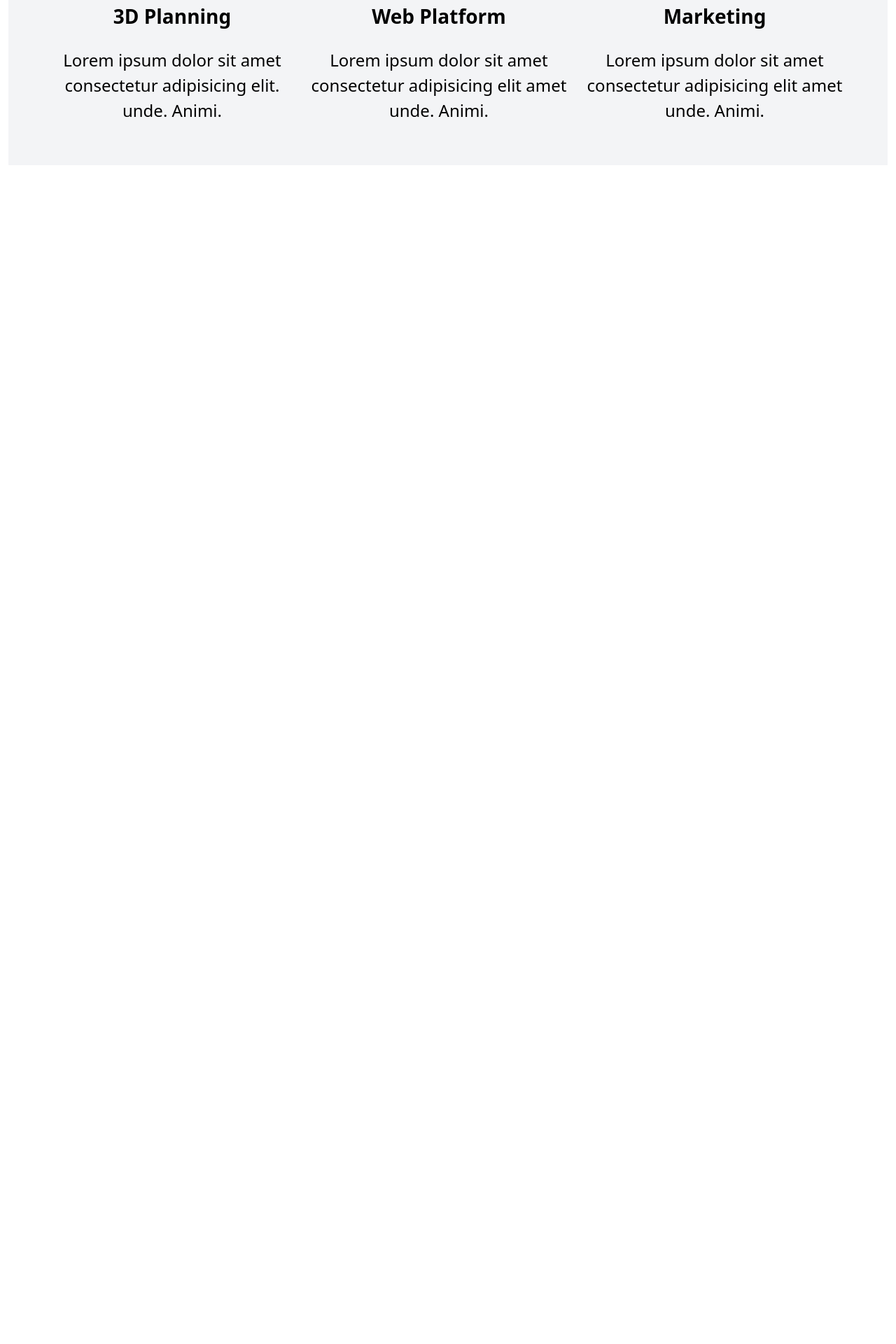
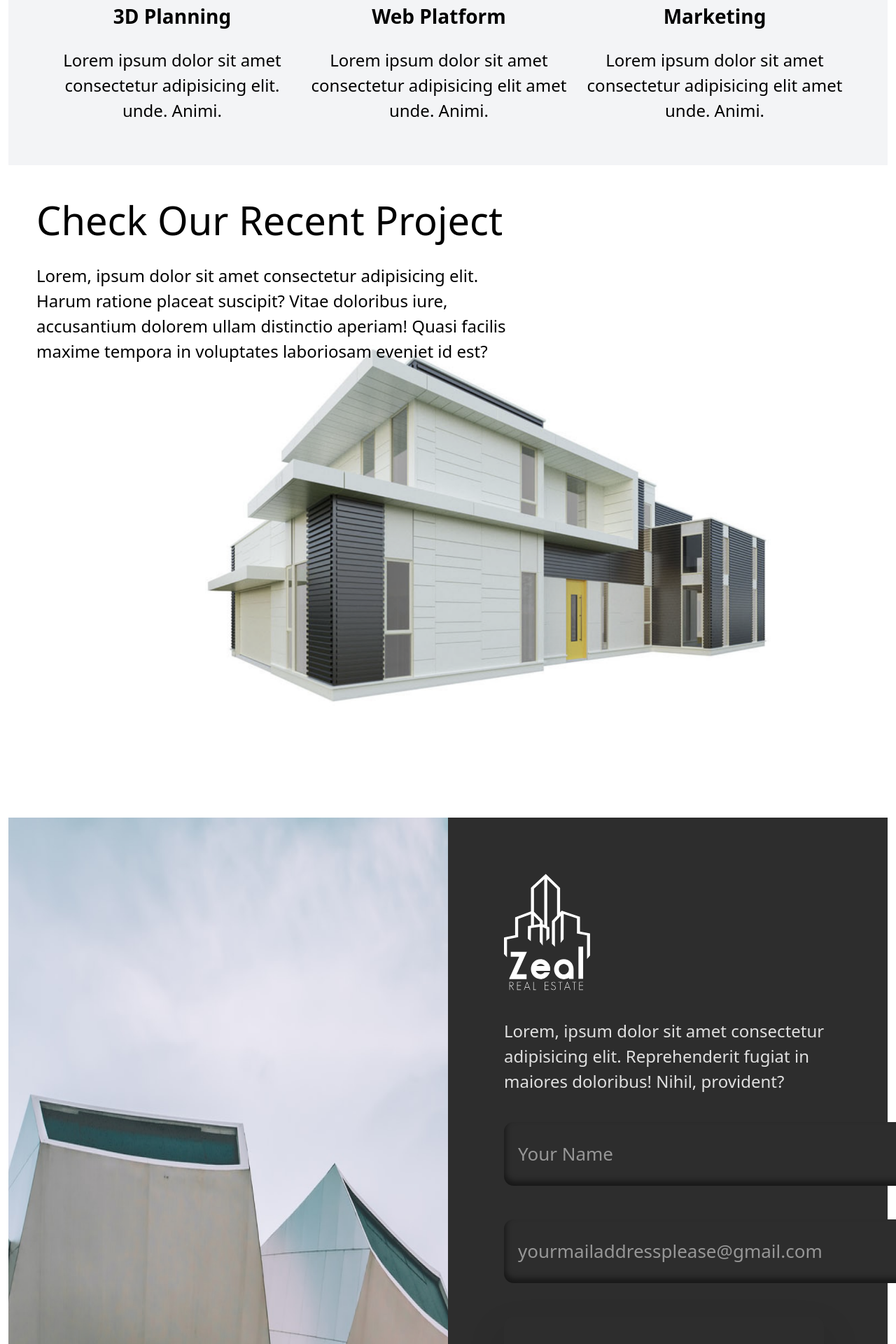
Before and after one commit to PAMMY100/restaurant, a Next.js app: page / in a window 1280 px wide. Shown: the part 5997-7917 px from the top of the page at 70% size. Before the commit the page ends 6245 px from the top, so only its background shows below. Built offline with nearby package versions, Linux system fonts and the light colour scheme.

Commit message:
homepage  80% ready

```diff
--- a/app/(root)/page.tsx
+++ b/app/(root)/page.tsx
@@ -1,11 +1,14 @@
 import About from '@/components/About'
 import AdvertArea from '@/components/AdvertArea'
 import Companies from '@/components/Companies'
+import Contact from '@/components/Contact'
 import Filter from '@/components/Filter'
 import Hero from '@/components/Hero'
 import Localities from '@/components/Localities'
+import RecentProject from '@/components/RecentProject'
 import Steps from '@/components/Steps'
 import Whatwedo from '@/components/Whatwedo'
+
 import React from 'react'
 
 const Home = () => {
@@ -19,6 +22,8 @@ const Home = () => {
         <Localities />
         <About/>
         <Whatwedo />
+        <RecentProject />
+        <Contact />
     </div>
   )
 }
--- /dev/null
+++ b/components/Contact.tsx
@@ -0,0 +1,36 @@
+import Image from "next/image";
+import { footerImg, footerLogo, footArr } from "@/public/assets/Icon";
+
+
+const Contact = () => {
+
+  return (
+    <div className="flex h-[1080px]">
+      <div className="w-[60%] h-full">
+        <Image src={footerImg} alt="footer image" className="w-[100%] h-full"/>
+      </div>
+      <div className="bg-[#2D2D2D] w-[50%] p-20">
+        <div className="flex flex-col gap-10">
+          <Image src={footerLogo} alt="zeal image"/>
+          <p className="text-[24px] text-[#E0E0E0]">Lorem, ipsum dolor sit amet consectetur adipisicing elit. Reprehenderit fugiat in  maiores doloribus! Nihil, provident?</p>
+        </div>
+        <form action="" className="flex flex-col gap-12 h-fit mt-10">
+          <input
+            type="text"
+            name="name"
+            placeholder="Your Name"
+            className="bg-[#2D2D2D] w-[634px] h-[91px] rounded-[14px] p-5 text-[26px] text-white outline-none focus:outline-none shadow-[inset_2px_-6px_8px_rgba(0,0,0,0.5)]"
+            />
+          <input
+            type="email"
+            name="email" placeholder="yourmailaddressplease@gmail.com"
+            className="bg-[#2D2D2D] w-[634px] h-[91px] rounded-[14px] p-5 text-[26px] text-white outline-none focus:outline-none shadow-[inset_2px_-6px_8px_rgba(0,0,0,0.5)]"
+          />
+          <button className="bg-[#2D2D2D] text-[#12B7B6] text-[26px] h-[107px] w-[457px] flex gap-7 rounded-[14px] p-10 items-center drop-shadow-2xl inset-ring-[#2D2D2D] hover:inset-ring-[#12B7B6] cursor-pointer">Get in Touch with us <Image src={footArr} alt="right arrow"/></button>
+        </form>
+      </div>
+    </div>
+  )
+}
+
+export default Contact
--- a/components/Filter.tsx
+++ b/components/Filter.tsx
@@ -11,7 +11,7 @@ function Filter() {
     <div className="w-[95%] h-[312px] rounded-[45px] flex gap-3 justify-around items-center text-[22px] font-bold text-[#545454] bg-[#F9F9F9] shadow-lg p-5 mx-auto">
       <div className="flex flex-col">
         <div className="flex gap-2 items-center">
-          <input type="text" placeholder="Search, Property, Name, Locality, Developer" className="w-[903px] h-[82px] rounded-[42.5px] bg-[#F9F9F9] p-4 outline-none focus:outline-0 shadow-[inset_0_-3px_6px_rgba(0,0,0,0.1)] "/>
+          <input type="text" placeholder="Search, Property, Name, Locality, Developer" className="w-[903px] h-[82px] rounded-[42.5px] bg-[#F9F9F9] p-4 outline-none focus:outline-0 shadow-[inset_0_-3px_6px_rgba(0,0,0,0.1)]"/>
           <div className="flex gap-2 items-center">
             <span>Bedrooms</span>
             <div className="flex justify-between items-center w-[273.99px] h-[82.88px] rounded-[42.5px] bg-[#F9F9F9] shadow-inner">
--- a/components/RecentProject.tsx
+++ b/components/RecentProject.tsx
@@ -5,12 +5,12 @@ import { corp } from "@/public/assets/Icon"
 const RecentProject = () => {
 
   return (
-    <div className="min-h-screen">
-      <div>
-        <h1>Check Our Recent Project</h1>
-        <p>Lorem, ipsum dolor sit amet consectetur adipisicing elit. Harum ratione placeat suscipit? Vitae doloribus iure, accusantium dolorem ullam distinctio aperiam! Quasi facilis maxime tempora in voluptates laboriosam eveniet id est?</p>
+    <div className="h-[900px] relative">
+      <div className="absolute left-10 top-5">
+        <h1 className="text-[56px] mb-5">Check Our Recent Project</h1>
+        <p className="text-[24px] w-[691px] h-[22px]">Lorem, ipsum dolor sit amet consectetur adipisicing elit. Harum ratione placeat suscipit? Vitae doloribus iure, accusantium dolorem ullam distinctio aperiam! Quasi facilis maxime tempora in voluptates laboriosam eveniet id est?</p>
       </div>
-      <div>
+      <div className="w-[1100px] h-[936px] absolute -bottom-[20%] right-10 -z-10">
         <Image src={corp} alt="a white house"/>
       </div>
     </div>
```
Also changed, not shown: public/assets/Icon.tsx (+8 -2 lines), public/assets/icons/footArr.svg (added), public/assets/icons/footerLogo.svg (added).
